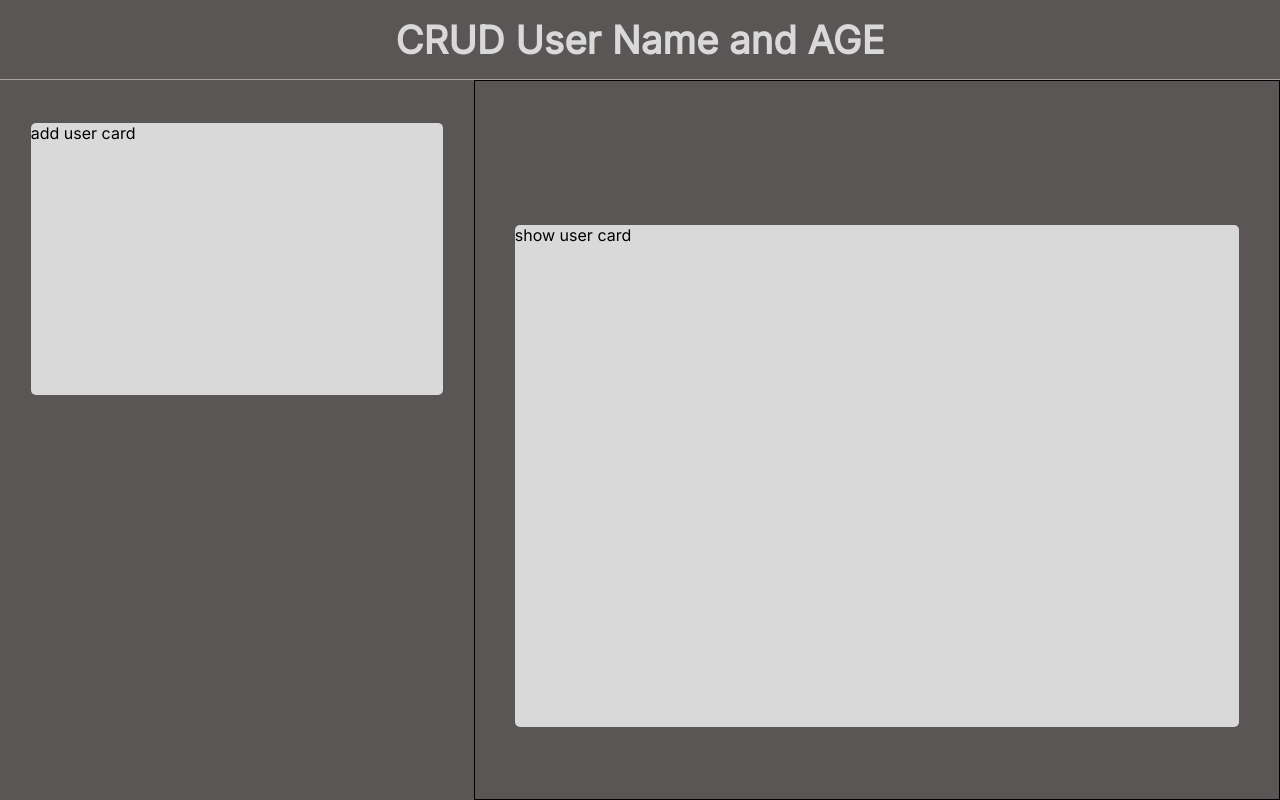
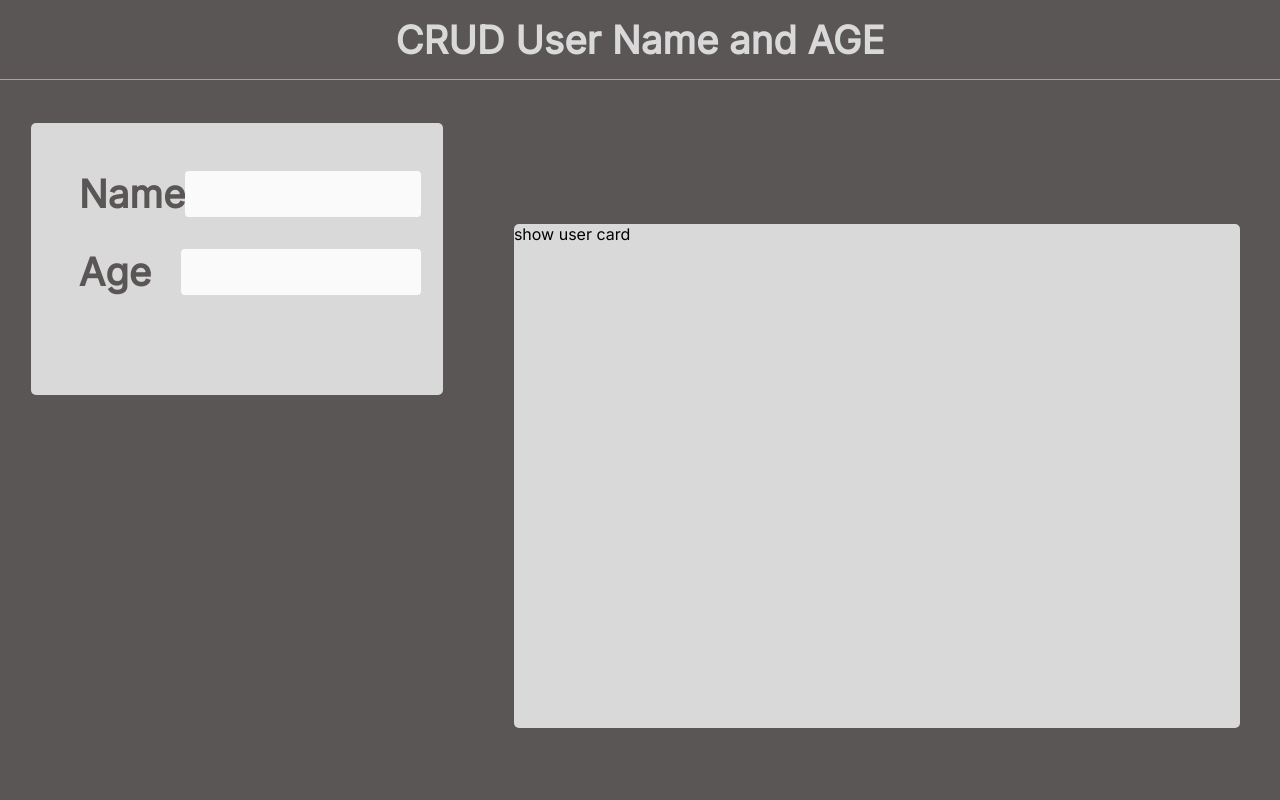
Before and after one commit to akashmore1/React-Concepts-Everything, a React (Create React App) app in the folder 01-Basics_Of_React_Revise/: page / in a window 1280 px wide. Built offline with nearby package versions, Linux system fonts and the light colour scheme.

Commit message:
Add form component

```diff
--- a/01-Basics_Of_React_Revise/src/components/AddUser/AddUser.css
+++ b/01-Basics_Of_React_Revise/src/components/AddUser/AddUser.css
@@ -14,4 +14,5 @@
   border-radius: 5px;
   position: absolute;
   top: 6%;
+  padding: 1rem;
 }
--- a/01-Basics_Of_React_Revise/src/components/AddUser/AddUser.js
+++ b/01-Basics_Of_React_Revise/src/components/AddUser/AddUser.js
@@ -1,10 +1,14 @@
 import React from "react";
+
+import Form from "../ui/Form";
 import "./AddUser.css";
 
 const AddUser = () => {
   return (
     <section className="add-user__section">
-      <div className="add-user__card">add user card</div>
+      <div className="add-user__card">
+        <Form></Form>
+      </div>
     </section>
   );
 };
--- a/01-Basics_Of_React_Revise/src/components/ShowUser/ShowUser.css
+++ b/01-Basics_Of_React_Revise/src/components/ShowUser/ShowUser.css
@@ -1,6 +1,5 @@
 .show-user__section {
   width: 63%;
-  border: 1px solid black;
   display: flex;
   justify-content: center;
   position: relative;
--- /dev/null
+++ b/01-Basics_Of_React_Revise/src/components/ui/Form.css
@@ -0,0 +1,29 @@
+form {
+  background: #d9d9d9;
+}
+
+form div {
+  background: #d9d9d9;
+  display: flex;
+  justify-content: space-between;
+  width: 90%;
+  margin: 2rem;
+  /* border: 1px solid black; */
+}
+
+form label {
+  background: #d9d9d9;
+  font-size: 2.4rem;
+  color: #5b5656;
+  font-weight: bold;
+}
+
+form input {
+  background: #fafafa;
+  border: none;
+  border-radius: 4px;
+  width: 70%;
+  font-size: 2rem;
+  color: #5b5656;
+  font-weight: bold;
+}
--- /dev/null
+++ b/01-Basics_Of_React_Revise/src/components/ui/Form.js
@@ -0,0 +1,23 @@
+import React from "react";
+import "./Form.css";
+
+const Form = () => {
+  return (
+    <form>
+      <div>
+        <label for="name" className="form__label">
+          Name
+        </label>
+        <input type="text" id="name" name="name"></input>
+      </div>
+      <div>
+        <label for="age" className="form__label">
+          Age
+        </label>
+        <input type="number" id="age" name="age"></input>
+      </div>
+    </form>
+  );
+};
+
+export default Form;
```
Also changed, not shown: 01-Basics_Of_React_Revise/src/components/ui/Button.css (added), 01-Basics_Of_React_Revise/src/components/ui/Button.js (added).
